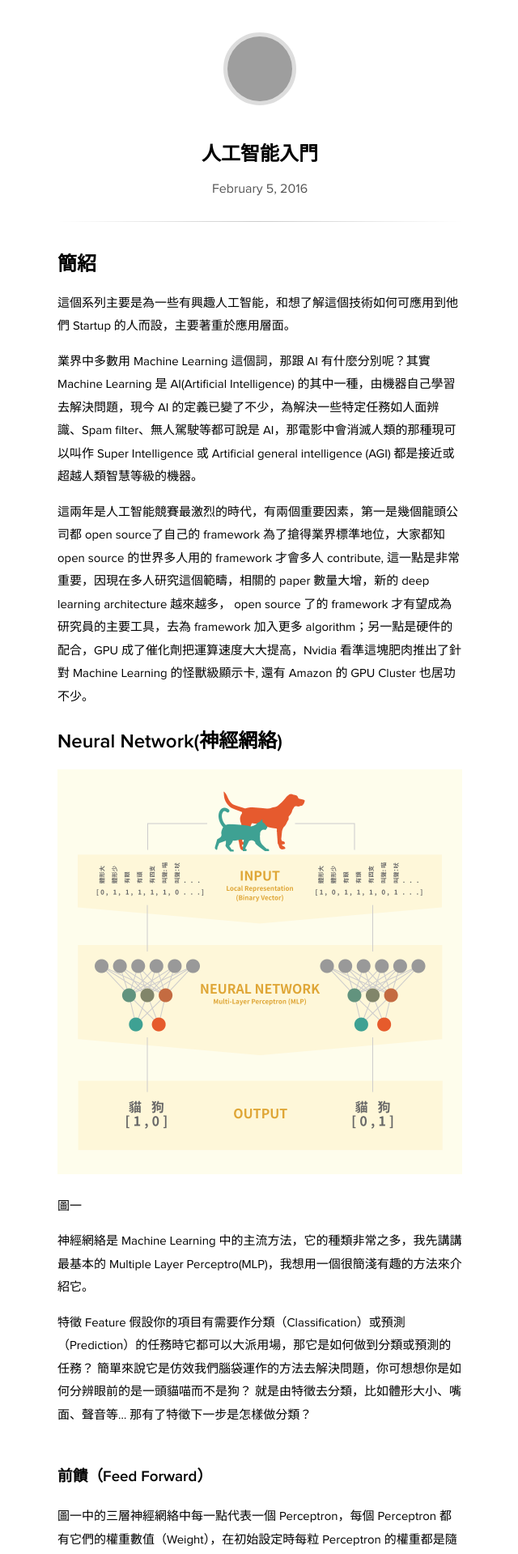
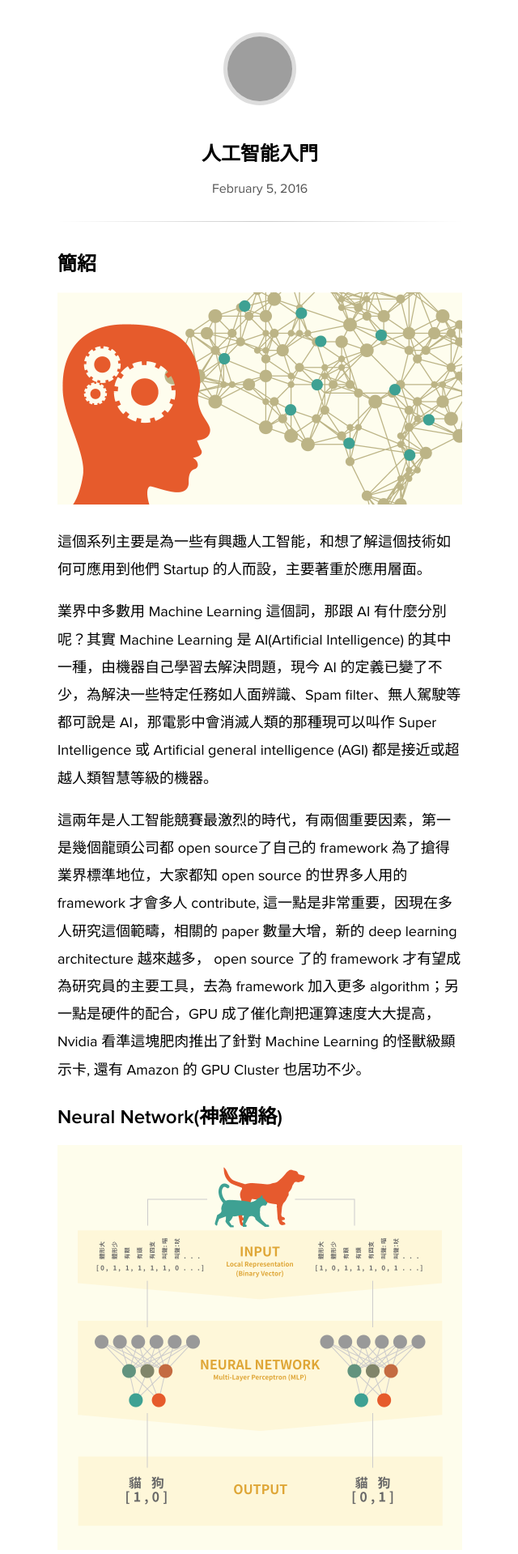
Before and after one commit to indiejoseph/indiejoseph.github.io, a Jekyll site: the page built from _posts/2016-02-05-machine-learning1.md, in a window 1280 px wide. Shown: the top 1919 px of the page at 81% size, without its empty margins (319-959 px from the left). Built offline with Jekyll 4.4.1, drawn with Linux system fonts in a browser that asks for light colours; some web fonts are replaced; grey boxes are pictures that could not be loaded.

Commit message:
Add cover

```diff
--- a/_posts/2016-02-05-machine-learning1.md
+++ b/_posts/2016-02-05-machine-learning1.md
@@ -4,6 +4,8 @@ updated: 2016-02-05 14:18
 ---
 
 # 簡紹
+
+![人工智能入門](http://indiejoseph.github.io/assets/images/ml1_0.png)
 
 這個系列主要是為一些有興趣人工智能，和想了解這個技術如何可應用到他們 Startup 的人而設，主要著重於應用層面。
 
--- a/_sass/main.scss
+++ b/_sass/main.scss
@@ -298,7 +298,7 @@ article {
     margin: 30px 0;
   }
   p {
-    font-size: 15px;
+    font-size: 18px;
     line-height: 1.9em;
     word-wrap: break-word;
   }
```
Also changed, not shown: assets/images/ml1_0.png (added).
